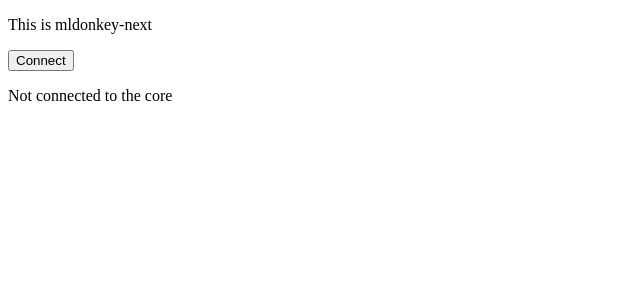
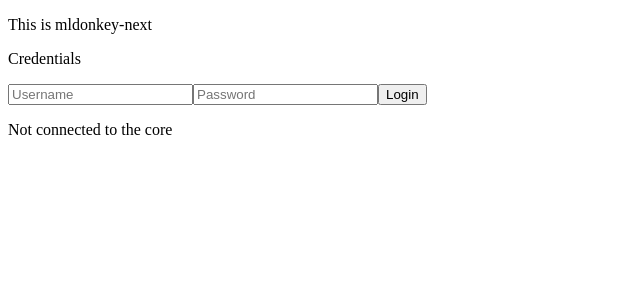
Before and after one commit to carlonluca/mldonkey-next, an Angular app in the folder mldonkey-next-frontend/: page / in a window 1280 px wide. Shown: the top 300 px of the page, without its empty margins (0-640 px from the left). Built offline with nearby package versions, Linux system fonts and the light colour scheme; no server answers.

Commit message:
Implemented the login button.

```diff
--- a/mldonkey-next-frontend/src/app/app.component.ts
+++ b/mldonkey-next-frontend/src/app/app.component.ts
@@ -8,11 +8,5 @@ import { RouterOutlet } from '@angular/router'
     styleUrls: ['./app.component.scss']
 })
 export class AppComponent {
-    title = 'mldonket-next-frontend';
-
-    constructor(private webSocketService: WebSocketService) { }
-
-    ngOnInit(): void {
-        this.webSocketService.connect(`ws://${window.location.hostname}:8080`);
-    }
+    title = 'mldonket-next-frontend'
 }
--- /dev/null
+++ b/mldonkey-next-frontend/src/app/core/MLUtils.ts
@@ -0,0 +1,14 @@
+export class MLUtils {
+    /**
+     * Returns a string containing the hex representation fo the provided
+     * ArrayBuffer.
+     *
+     * @param buffer
+     * @returns
+     */
+    public static buf2hex(buffer: ArrayBuffer): string {
+        return [...new Uint8Array(buffer)]
+            .map(x => x.toString(16).padStart(2, '0'))
+            .join('');
+      }
+}
--- a/mldonkey-next-frontend/src/app/public/public.component.html
+++ b/mldonkey-next-frontend/src/app/public/public.component.html
@@ -1,3 +1,6 @@
 <p>This is mldonkey-next</p>
-<button routerLink="/login">Connect</button>
+<p>Credentials</p>
+<input type="text" placeholder="Username" [(ngModel)]="inputUsr"/>
+<input type="password" placeholder="Password" [(ngModel)]="inputPwd"/>
+<button (click)="login()">Login</button>
 <p>{{ this.connected ? "Connected to the core" : "Not connected to the core" }}</p>
--- a/mldonkey-next-frontend/src/app/public/public.component.ts
+++ b/mldonkey-next-frontend/src/app/public/public.component.ts
@@ -7,8 +7,15 @@ import { MLConnectionState, WebSocketService } from '../websocket-service.servic
     styleUrls: ['./public.component.scss']
 })
 export class PublicComponent implements OnInit {
-    public connected: Boolean = false
+    connected: Boolean = false
+    inputUsr: string = ""
+    inputPwd: string = ""
 
+    /**
+     * Ctor.
+     *
+     * @param webSocketService
+     */
     constructor(private webSocketService: WebSocketService) {
         webSocketService.connectionState.observable.subscribe(state => {
             switch (state) {
@@ -25,7 +32,12 @@ export class PublicComponent implements OnInit {
         this.webSocketService.connect(`ws://${window.location.hostname}:8080`)
     }
 
-    ngOnInit() {
+    ngOnInit() {}
 
+    /**
+     * Tries to login.
+     */
+    login() {
+        this.webSocketService.login(this.inputUsr, this.inputPwd)
     }
 }
--- a/mldonkey-next-frontend/src/app/websocket-service.service.ts
+++ b/mldonkey-next-frontend/src/app/websocket-service.service.ts
@@ -2,6 +2,7 @@ import { Injectable } from '@angular/core'
 import { webSocket, WebSocketSubject } from 'rxjs/webSocket'
 import * as ML from './core/MLMessage'
 import { MLObservableVariable } from './core/MLObservableVariable'
+import { MLUtils } from './core/MLUtils'
 
 export enum MLConnectionState {
     S_NOT_CONNECTED,
@@ -17,7 +18,10 @@ export class WebSocketService {
     public connectionState: MLObservableVariable<MLConnectionState> =
         new MLObservableVariable<MLConnectionState>(MLConnectionState.S_NOT_CONNECTED)
 
-    constructor() { }
+    /**
+     * Ctor.
+     */
+    constructor() {}
 
     public connect(url: string): void {
         this.webSocket = webSocket<ArrayBuffer>({
@@ -38,24 +42,28 @@ export class WebSocketService {
         })
     }
 
-    public send(message: ArrayBuffer): void {
-        this.webSocket.next(message)
+    public login(usr: string, pwd: string) {
+        this.sendMsg(new ML.MLMessageToPassword(usr, pwd))
+    }
+
+    public sendData(msg: ArrayBuffer) {
+        console.log("-> ", MLUtils.buf2hex(msg))
+        this.webSocket.next(msg)
+    }
+
+    public sendMsg(msg: ML.MLMessageTo) {
+        this.sendData(msg.toBuffer())
     }
 
     private onMessageReceived(data: ArrayBuffer): void {
-        console.log('Received:', data)
+        console.log('<- ' , MLUtils.buf2hex(data))
         let msg = ML.MLMessage.processBuffer(data)
         if (!msg)
             return
-        switch (msg.type) {
-            case ML.MLMessageTypeFrom.T_CORE_PROTOCOL:
-                this.send(new ML.MLMessageGuiProtocol(33).toBuffer())
-                this.send(new ML.MLMessageToPassword(
-                    "",
-                    ""
-                ).toBuffer())
-                break
-        }
+        if (msg)
+            console.info("<- Message received:", msg.type)
+        if (msg.type == 0)
+            this.sendMsg(new ML.MLMessageGuiProtocol(33))
     }
 
     private onError(error: any): void {
```
Also changed, not shown: mldonkey-next-frontend/src/app/app.module.ts (+5 -6 lines), mldonkey-next-frontend/src/app/public/public.module.ts (+9 -9 lines).
